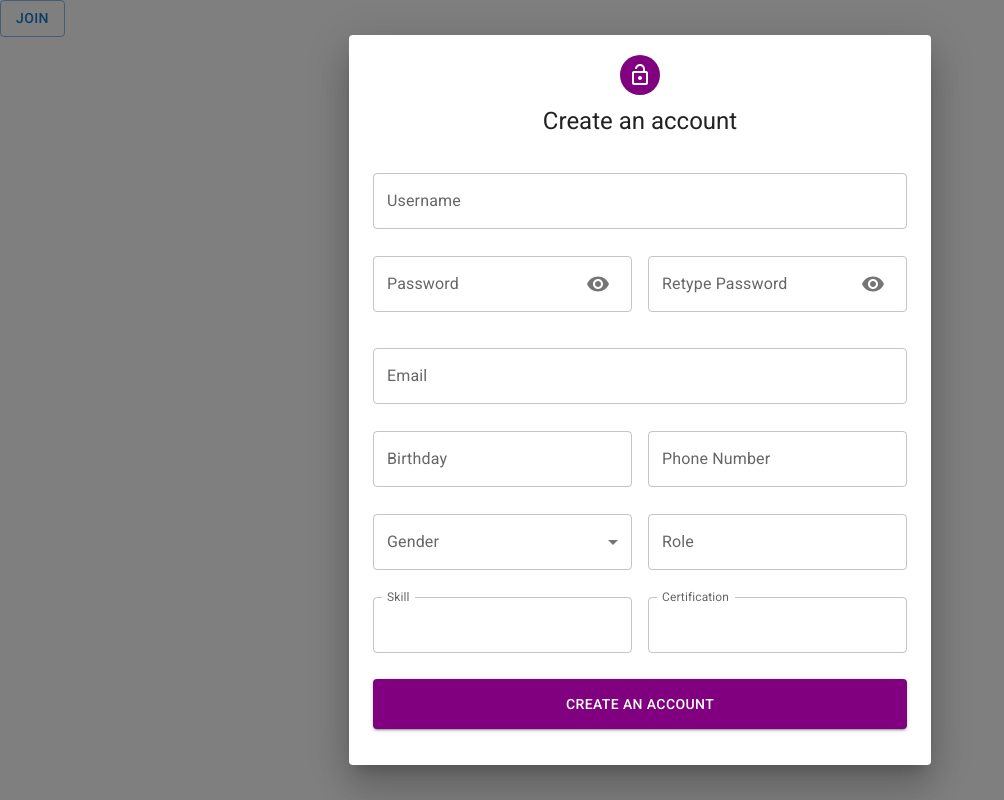
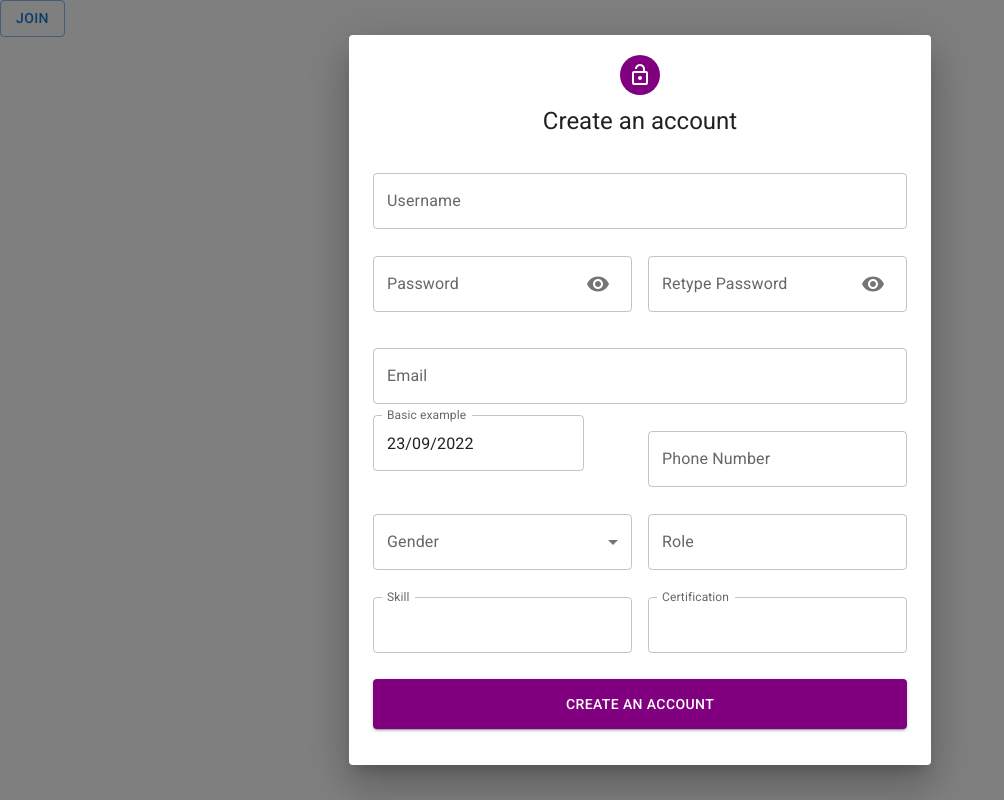
Before and after one commit to StevenTranX/BC27-Final-Capstone-Project-Fiverr, a React (Create React App) app: page / in a window 1280 px wide. Both pictures are taken after a click on the button "JOIN". Shown: the whole page, without its empty margins (0-1004 px from the left). Built offline with nearby package versions, Linux system fonts and the light colour scheme.

Commit message:
added datePicker into form

```diff
--- a/package.json
+++ b/package.json
@@ -9,11 +9,13 @@
     "@mui/icons-material": "^5.10.6",
     "@mui/material": "^5.10.6",
     "@mui/styled-engine-sc": "^5.10.6",
+    "@mui/x-date-pickers": "^5.0.3",
     "@reduxjs/toolkit": "^1.8.5",
     "@testing-library/jest-dom": "^5.16.5",
     "@testing-library/react": "^13.4.0",
     "@testing-library/user-event": "^13.5.0",
     "axios": "^0.27.2",
+    "dayjs": "^1.11.5",
     "react": "^18.2.0",
     "react-dom": "^18.2.0",
     "react-hook-form": "^7.36.0",
--- a/src/App.js
+++ b/src/App.js
@@ -1,4 +1,5 @@
 import './App.css';
+import DatePickerField from './Components/FormControl/DatePickerField';
 import RegisterMain from './TranTrongTin-Authentication/Register/Components/RegisterMain';
 function App() {
   return (
--- /dev/null
+++ b/src/Components/FormControl/DatePickerField/DatePickerField.jsx
@@ -0,0 +1,52 @@
+import { TextField } from '@mui/material';
+import React from 'react';
+import { Controller } from 'react-hook-form';
+import { AdapterDayjs } from '@mui/x-date-pickers/AdapterDayjs';
+import { LocalizationProvider } from '@mui/x-date-pickers/LocalizationProvider';
+import { DatePicker } from '@mui/x-date-pickers/DatePicker';
+import dayjs from 'dayjs';
+const DatePickerField = (props) => {
+  const { form, name, label, disabled } = props;
+  const {
+    formState: { errors },
+    control,
+  } = form;
+  const hasError = errors[name];
+
+  const [date, setDate] = React.useState(new Date());
+  console.log(dayjs(date).format('DD/MM/YYYY'));
+
+  const handleChange = (event) => {
+    setDate(event);
+  };
+  return (
+    <>
+      <Controller
+        disabled={disabled}
+        error={!!hasError}
+        label={label}
+        control={control}
+        name={name}
+        render={({ field }) => (
+          <LocalizationProvider
+            fullWidth
+            margin="normal"
+            dateAdapter={AdapterDayjs}
+          >
+            <DatePicker
+              label="Basic example"
+              value={date}
+              onChange={(newDate) => {
+                handleChange(newDate);
+              }}
+              renderInput={(params) => <TextField {...params} />}
+              inputFormat="DD/MM/YYYY"
+            />
+          </LocalizationProvider>
+        )}
+      />
+    </>
+  );
+};
+
+export default DatePickerField;
--- /dev/null
+++ b/src/Components/FormControl/DatePickerField/index.js
@@ -0,0 +1 @@
+export { default } from './DatePickerField';
--- a/src/TranTrongTin-Authentication/Register/Components/RegisterForm/RegisterForm.jsx
+++ b/src/TranTrongTin-Authentication/Register/Components/RegisterForm/RegisterForm.jsx
@@ -6,11 +6,12 @@ import * as yup from 'yup';
 import { yupResolver } from '@hookform/resolvers/yup';
 import Avatar from '@mui/material/Avatar';
 import LockOpenIcon from '@mui/icons-material/LockOpen';
-import InputField from '../../../../Components/InputField';
+import InputField from '../../../../Components/FormControl/InputField';
 import Button from '@mui/material/Button';
-import PasswordField from '../../../../Components/PasswordField';
-import SelectField from '../../../../Components/SelectField';
+import PasswordField from '../../../../Components/FormControl/PasswordField';
+import SelectField from '../../../../Components/FormControl/SelectField';
 import Grid from '@mui/material/Grid';
+import DatePickerField from '../../../../Components/FormControl/DatePickerField';
 const RegisterForm = (props) => {
   const schema = yup.object().shape({
     name: yup.string().required('Please enter your username'),
@@ -42,7 +43,11 @@ const RegisterForm = (props) => {
     },
     resolver: yupResolver(schema),
   });
-  const { register, handleSubmit } = form;
+  const {
+    register,
+    handleSubmit,
+    formState: { errors },
+  } = form;
 
   const handleSubmitChild = (values) => {
     const { onSubmit } = props;
@@ -96,7 +101,7 @@ const RegisterForm = (props) => {
         />
         <Grid container spacing={2}>
           <Grid item xs={12} sm={6}>
-            <InputField
+            <DatePickerField
               name="birthday"
               label="Birthday"
               refs={register('birthday')}
```
Also changed, not shown: src/Components/FormControl/InputField/InputField.jsx (renamed from src/Components/InputField/InputField.jsx), src/Components/FormControl/InputField/index.js (renamed from src/Components/InputField/index.js), src/Components/FormControl/PasswordField/PasswordField.jsx (renamed from src/Components/PasswordField/PasswordField.jsx), src/Components/FormControl/PasswordField/index.js (renamed from src/Components/PasswordField/index.js), src/Components/FormControl/SelectField/SelectField.jsx (renamed from src/Components/SelectField/SelectField.jsx), src/Components/FormControl/SelectField/index.js (renamed from src/Components/SelectField/index.js), 1 other file (tests, documents, lock files or other folders).
